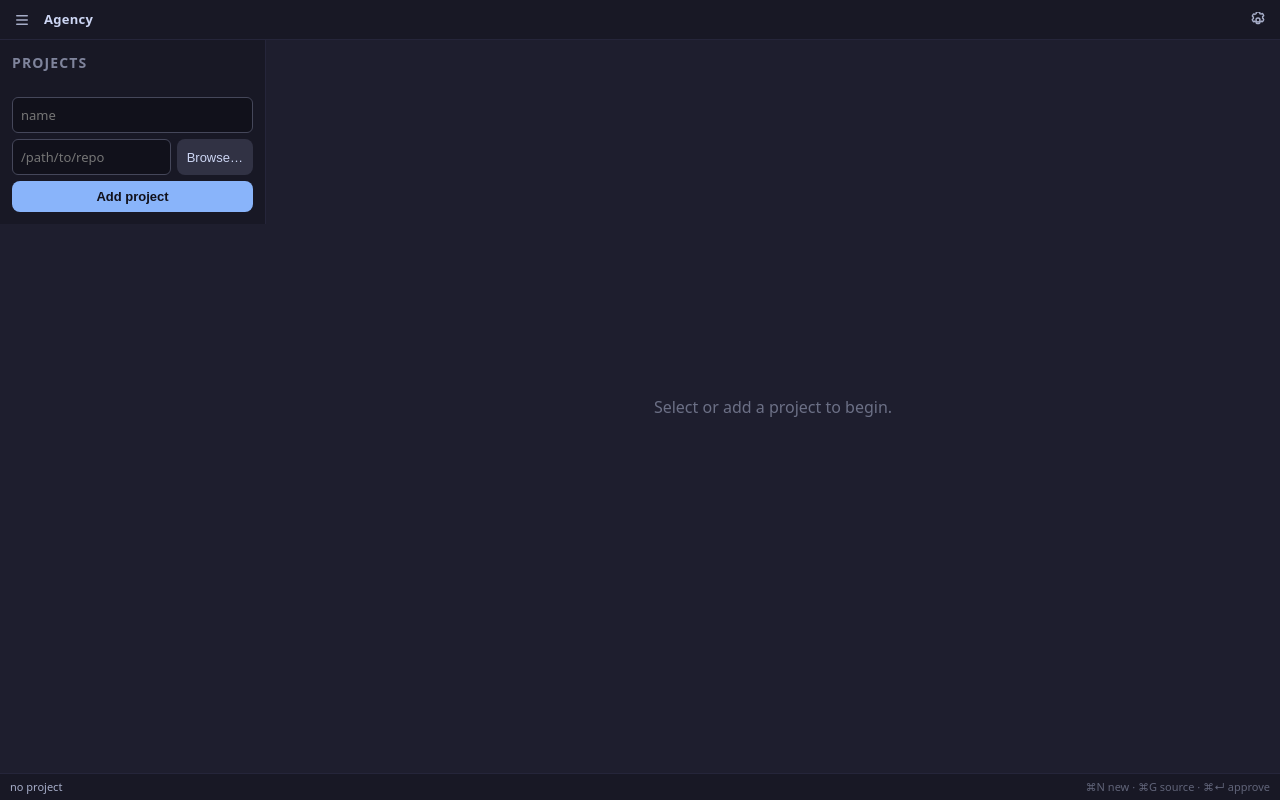
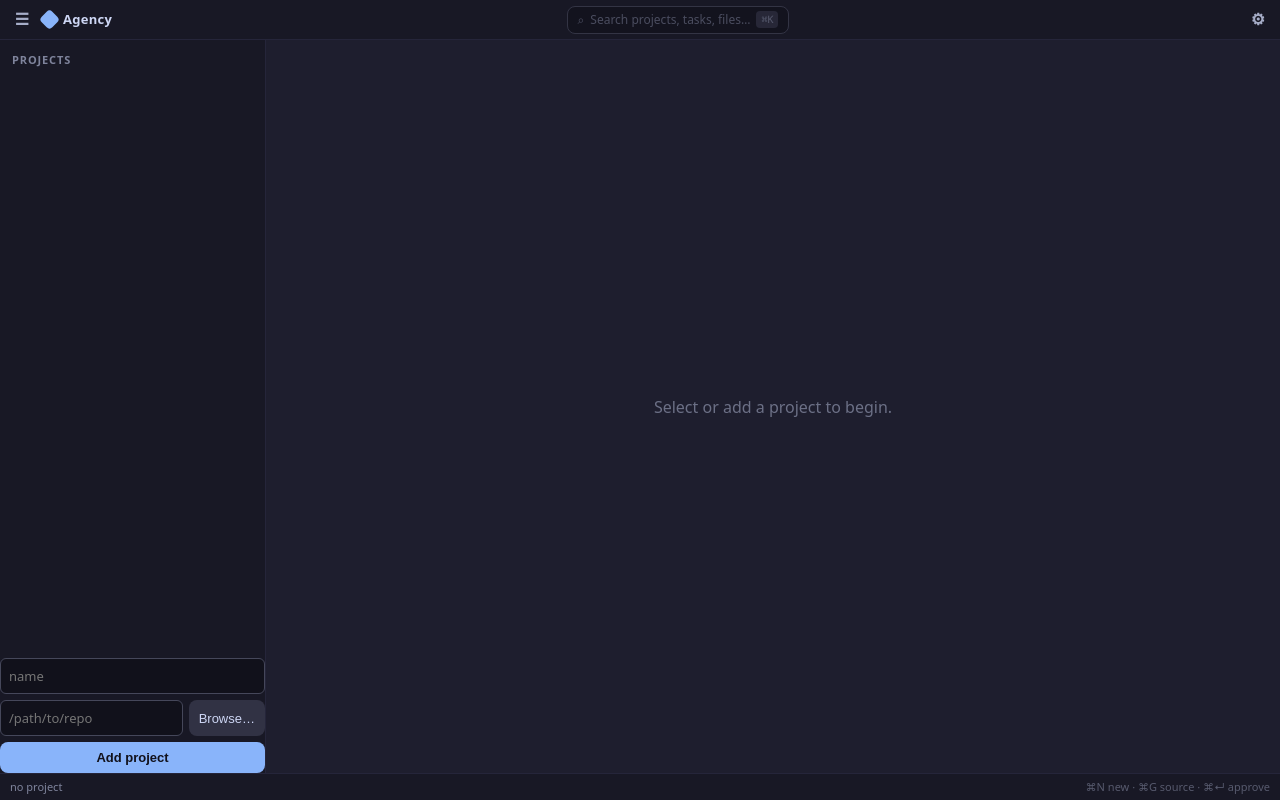
Before and after one commit to TennnisAI/Agency, a React (Vite) app in the folder ui/: page / in a window 1280 px wide. Built offline with nearby package versions, Linux system fonts and the light colour scheme.

Commit message:
Add app shell: title bar, status bar, project tree

```diff
--- a/ui/src/App.tsx
+++ b/ui/src/App.tsx
@@ -1,62 +1,40 @@
 import { useState } from "react";
-import ProjectSidebar from "./components/ProjectSidebar";
-import TaskBoard from "./components/TaskBoard";
+import { RunStoreProvider, useRuns } from "./store/runs";
+import TitleBar from "./components/TitleBar";
+import StatusBar from "./components/StatusBar";
+import ProjectTree from "./components/ProjectTree";
+import AgentsView from "./components/AgentsView";
 import Settings from "./components/Settings";
 import { Project } from "./api";
 
-export default function App() {
+function Shell() {
+  const { selectedProjectId, setSelectedProject } = useRuns();
   const [project, setProject] = useState<Project | null>(null);
+  const [sidebarOpen, setSidebarOpen] = useState(true);
   const [showSettings, setShowSettings] = useState(false);
+
+  function selectProject(p: Project) {
+    setProject(p);
+    setSelectedProject(p.id);
+  }
+
   return (
     <div className="shell">
-      {/* Title bar */}
-      <header className="titlebar">
-        <button className="titlebar-icon" aria-label="Toggle panel">
-          <svg width="16" height="16" viewBox="0 0 16 16" fill="none" aria-hidden="true">
-            <rect x="2" y="3" width="12" height="1.5" rx="0.75" fill="currentColor" />
-            <rect x="2" y="7.25" width="12" height="1.5" rx="0.75" fill="currentColor" />
-            <rect x="2" y="11.5" width="12" height="1.5" rx="0.75" fill="currentColor" />
-          </svg>
-        </button>
-        <span className="titlebar-mark">Agency</span>
-        <span className="titlebar-spacer" />
-        <button className="titlebar-icon" aria-label="Settings" onClick={() => setShowSettings(true)}>
-          <svg width="16" height="16" viewBox="0 0 16 16" fill="none" aria-hidden="true">
-            <path
-              d="M8 10a2 2 0 1 0 0-4 2 2 0 0 0 0 4Z"
-              stroke="currentColor"
-              strokeWidth="1.4"
-              fill="none"
-            />
-            <path
-              d="M13.3 6.6l-.7-.4a5.2 5.2 0 0 0 0-1.6l.7-.4a.7.7 0 0 0 .3-.9l-.8-1.4a.7.7 0 0 0-.9-.3l-.7.4A5.3 5.3 0 0 0 9.8 1.6V.8A.7.7 0 0 0 9.1.1H6.9a.7.7 0 0 0-.7.7v.8a5.3 5.3 0 0 0-1.4.8l-.7-.4a.7.7 0 0 0-.9.3L2.4 3.7a.7.7 0 0 0 .3.9l.7.4a5.2 5.2 0 0 0 0 1.6l-.7.4a.7.7 0 0 0-.3.9l.8 1.4a.7.7 0 0 0 .9.3l.7-.4c.4.3.9.6 1.4.8v.8c0 .4.3.7.7.7h2.2c.4 0 .7-.3.7-.7v-.8a5.3 5.3 0 0 0 1.4-.8l.7.4c.3.2.7 0 .9-.3l.8-1.4a.7.7 0 0 0-.3-.9Z"
-              stroke="currentColor"
-              strokeWidth="1.4"
-              fill="none"
-            />
-          </svg>
-        </button>
-      </header>
-
-      {/* Content region */}
-      <div className="content">
-        <div className="sidebar-wrap">
-          <ProjectSidebar selectedId={project?.id ?? null} onSelect={setProject} />
-        </div>
-        {project ? (
-          <TaskBoard project={project} />
-        ) : (
-          <main className="board empty">Select or add a project to begin.</main>
-        )}
+      <TitleBar onToggleSidebar={() => setSidebarOpen((s) => !s)} onOpenSettings={() => setShowSettings(true)} />
+      <div className="body">
+        {sidebarOpen && <ProjectTree selectedId={selectedProjectId} onSelect={selectProject} />}
+        {project ? <AgentsView project={project} /> : <main className="board empty">Select or add a project to begin.</main>}
       </div>
-
-      {/* Status bar */}
-      <footer className="statusbar">
-        <span className="statusbar-project">{project ? project.name : "no project"}</span>
-        <span className="statusbar-hints">⌘N new · ⌘G source · ⌘↵ approve</span>
-      </footer>
-
+      <StatusBar projectName={project?.name ?? null} />
       {showSettings && <Settings onClose={() => setShowSettings(false)} />}
     </div>
   );
 }
+
+export default function App() {
+  return (
+    <RunStoreProvider>
+      <Shell />
+    </RunStoreProvider>
+  );
+}
--- /dev/null
+++ b/ui/src/components/ProjectTree.tsx
@@ -0,0 +1,91 @@
+import { useEffect, useState } from "react";
+import { open } from "@tauri-apps/plugin-dialog";
+import { Project, RunInfo, addProject, listProjects, listRuns, removeProject } from "../api";
+
+function statusClass(s: RunInfo["status"]): string {
+  return s.state === "running" ? "running" : "exited";
+}
+
+export default function ProjectTree({
+  selectedId,
+  onSelect,
+}: {
+  selectedId: string | null;
+  onSelect: (p: Project) => void;
+}) {
+  const [projects, setProjects] = useState<Project[]>([]);
+  const [expanded, setExpanded] = useState<Record<string, RunInfo[] | undefined>>({});
+  const [name, setName] = useState("");
+  const [repoPath, setRepoPath] = useState("");
+
+  async function refresh() {
+    setProjects(await listProjects());
+  }
+  useEffect(() => {
+    refresh();
+  }, []);
+
+  async function toggle(p: Project) {
+    setExpanded((e) => ({ ...e, [p.id]: e[p.id] ? undefined : [] }));
+    if (!expanded[p.id]) {
+      try {
+        const runs = await listRuns(p.id);
+        setExpanded((e) => ({ ...e, [p.id]: runs }));
+      } catch {
+        /* ignore */
+      }
+    }
+  }
+
+  async function handleBrowse() {
+    const sel = await open({ directory: true, multiple: false });
+    if (typeof sel === "string") {
+      setRepoPath(sel);
+      if (!name.trim()) setName(sel.split("/").filter(Boolean).pop() ?? "");
+    }
+  }
+  async function handleAdd() {
+    if (!name.trim() || !repoPath.trim()) return;
+    await addProject(name.trim(), repoPath.trim());
+    setName("");
+    setRepoPath("");
+    await refresh();
+  }
+
+  return (
+    <aside className="tree">
+      <h2 className="tree-head">Projects</h2>
+      <ul className="tree-list">
+        {projects.map((p) => (
+          <li key={p.id}>
+            <div className={`tree-row ${p.id === selectedId ? "selected" : ""}`} onClick={() => onSelect(p)}>
+              <span className="chev" onClick={(e) => { e.stopPropagation(); toggle(p); }}>
+                {expanded[p.id] !== undefined ? "▾" : "▸"}
+              </span>
+              <span className="tree-name">{p.name}</span>
+              <button className="ghost-x" onClick={(e) => { e.stopPropagation(); removeProject(p.id).then(refresh); }}>×</button>
+            </div>
+            {expanded[p.id] !== undefined && (
+              <ul className="tree-children">
+                {(expanded[p.id] ?? []).map((r) => (
+                  <li key={r.id} className="tree-child">
+                    <span className={`dot ${statusClass(r.status)}`} />
+                    <span className="tree-child-name">{r.agent}: {r.prompt || r.branch}</span>
+                  </li>
+                ))}
+              </ul>
+            )}
+          </li>
+        ))}
+      </ul>
+      <div className="add-project">
+        <input placeholder="name" value={name} onChange={(e) => setName(e.target.value)} />
+        <div className="repo-row">
+          <input placeholder="/path/to/repo" value={repoPath} onChange={(e) => setRepoPath(e.target.value)} />
+          <button className="browse" onClick={handleBrowse}>Browse…</button>
+        </div>
+        <button onClick={handleAdd}>Add project</button>
+      </div>
+    </aside>
+  );
+}
--- /dev/null
+++ b/ui/src/components/StatusBar.tsx
@@ -0,0 +1,8 @@
+export default function StatusBar({ projectName }: { projectName: string | null }) {
+  return (
+    <footer className="statusbar">
+      <span>{projectName ?? "no project"}</span>
+      <span className="kbd-hints">⌘N new · ⌘G source · ⌘↵ approve</span>
+    </footer>
+  );
+}
--- /dev/null
+++ b/ui/src/components/TitleBar.tsx
@@ -0,0 +1,29 @@
+export default function TitleBar({
+  onToggleSidebar,
+  onOpenSettings,
+}: {
+  onToggleSidebar: () => void;
+  onOpenSettings: () => void;
+}) {
+  return (
+    <header className="titlebar">
+      <div className="titlebar-left">
+        <button className="icon-btn no-drag" title="Toggle sidebar" onClick={onToggleSidebar}>
+          ☰
+        </button>
+        <span className="logo-mark" />
+        <span className="app-name">Agency</span>
+      </div>
+      <div className="search-box no-drag" aria-disabled>
+        <span>⌕</span>
+        <span className="search-ph">Search projects, tasks, files…</span>
+        <span className="kbd">⌘K</span>
+      </div>
+      <div className="titlebar-right">
+        <button className="icon-btn no-drag" title="Settings" onClick={onOpenSettings}>
+          ⚙
+        </button>
+      </div>
+    </header>
+  );
+}
--- a/ui/src/styles.css
+++ b/ui/src/styles.css
@@ -181,6 +181,110 @@ button:hover { background: var(--lav); }
   0%, 100% { opacity: 1; }
   50% { opacity: 0.45; }
 }
+/* ── Shell (Task 9) ─────────────────────────────────────────── */
+.shell { display: flex; flex-direction: column; height: 100%; }
+.titlebar {
+  height: var(--titlebar-h);
+  min-height: var(--titlebar-h);
+  display: flex; align-items: center; justify-content: space-between;
+  padding: 0 8px;
+  background: var(--mantle);
+  border-bottom: 1px solid var(--line);
+  -webkit-app-region: drag;
+  user-select: none;
+}
+.titlebar-left { display: flex; align-items: center; gap: 6px; }
+.titlebar-right { display: flex; align-items: center; gap: 6px; }
+.no-drag { -webkit-app-region: no-drag; }
+.icon-btn {
+  -webkit-app-region: no-drag;
+  background: none; border: none; color: var(--sub0); cursor: pointer;
+  display: flex; align-items: center; justify-content: center;
+  width: 28px; height: 28px; border-radius: 6px; padding: 0;
+  font-size: 16px;
+}
+.icon-btn:hover { background: var(--s0); color: var(--text); }
+.logo-mark {
+  width: 15px; height: 15px;
+  background: var(--blue);
+  border-radius: 4px;
+  transform: rotate(45deg);
+  flex-shrink: 0;
+}
+.app-name {
+  font-size: 13px; font-weight: 600; letter-spacing: 0.02em;
+  color: var(--text);
+}
+.search-box {
+  display: flex; align-items: center; gap: 6px;
+  background: var(--crust); border: 1px solid var(--s1); border-radius: 8px;
+  padding: 4px 10px; cursor: default; opacity: 0.6;
+  font-size: 12px; color: var(--o0);
+  min-width: 220px;
+}
+.search-ph { flex: 1; }
+.kbd {
+  font-family: var(--mono); font-size: 10px;
+  background: var(--s0); border-radius: 4px; padding: 1px 5px;
+  color: var(--o1);
+}
+.kbd-hints { font-size: 11px; color: var(--o0); opacity: 0.75; }
+/* Body */
+.body { flex: 1; display: flex; min-height: 0; }
+/* Project tree sidebar */
+.tree {
+  width: var(--sidebar-w);
+  min-width: var(--sidebar-w);
+  border-right: 1px solid var(--line);
+  display: flex; flex-direction: column;
+  background: var(--mantle);
+  overflow: hidden;
+}
+.tree-head {
+  font-size: 11px; text-transform: uppercase; letter-spacing: 0.08em;
+  color: var(--o1); margin: 0; padding: 12px 12px 6px;
+}
+.tree-list {
+  list-style: none; margin: 0; padding: 0 6px;
+  flex: 1; overflow-y: auto;
+}
+.tree-row {
+  display: flex; align-items: center; gap: 4px;
+  padding: 6px 6px; border-radius: 6px; cursor: pointer;
+  font-size: 13px; color: var(--sub1);
+}
+.tree-row:hover { background: var(--s0); color: var(--text); }
+.tree-row.selected { background: var(--s1); color: var(--text); }
+.chev { font-size: 10px; color: var(--o0); width: 14px; flex-shrink: 0; }
+.tree-name { flex: 1; overflow: hidden; text-overflow: ellipsis; white-space: nowrap; }
+.ghost-x {
+  background: none; border: none; color: var(--o0); cursor: pointer;
+  padding: 0 4px; font-size: 14px; line-height: 1; border-radius: 4px;
+  opacity: 0; transition: opacity 0.1s;
+}
+.tree-row:hover .ghost-x { opacity: 1; }
+.ghost-x:hover { background: var(--s0); color: var(--red); }
+.tree-children {
+  list-style: none; margin: 0; padding: 0 0 0 24px;
+}
+.tree-child {
+  display: flex; align-items: center; gap: 6px;
+  padding: 3px 6px; font-size: 12px; color: var(--o1);
+}
+.tree-child-name {
+  overflow: hidden; text-overflow: ellipsis; white-space: nowrap;
+}
+/* Status bar (Task 9 override — replaces old statusbar rules above) */
+.statusbar {
+  height: var(--statusbar-h);
+  min-height: var(--statusbar-h);
+  display: flex; align-items: center; justify-content: space-between;
+  padding: 0 10px;
+  background: var(--mantle);
+  border-top: 1px solid var(--line);
+  font-size: 11px; color: var(--o1);
+}
+
 /* Agent badge */
 .badge {
   font-family: var(--mono);
```
